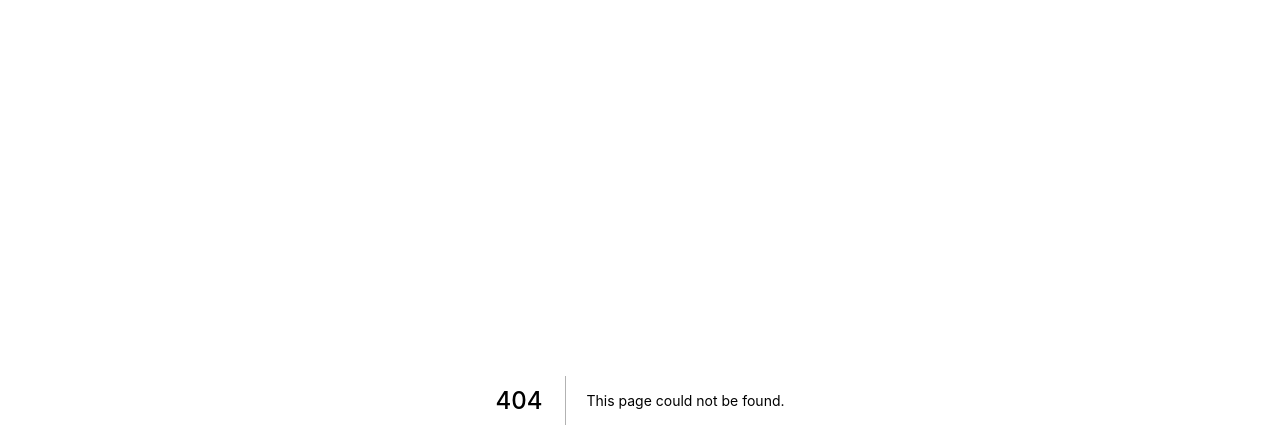
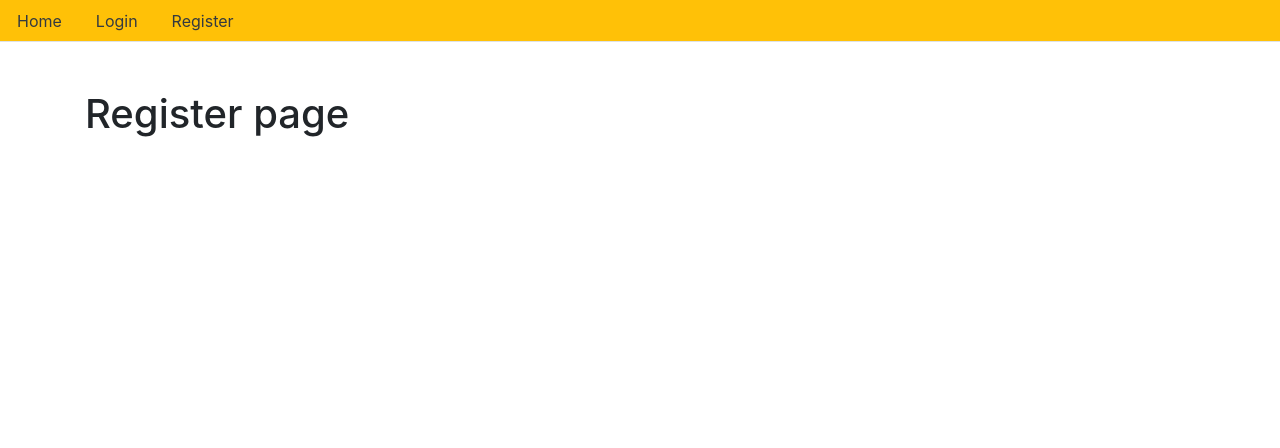
Before and after one commit to ingafter60/apa-kata-dunia, a Next.js app: page /register in a window 1280 px wide. Before the commit this address had no page. Shown: the top 448 px of the page. Built offline with nearby package versions, Linux system fonts and the light colour scheme.

Commit message:
02.4.8 (1/2 - Create login and register pages) Link component

```diff
--- /dev/null
+++ b/pages/register.js
@@ -0,0 +1,9 @@
+import Layout from '../components/Layout'
+
+const Register = () => (
+  <Layout>
+    <h1>Register page</h1>
+  </Layout>
+)
+
+export default Register
```
Also changed, not shown: pages/login.js (added, +9 -0 lines), 1 other file (tests, documents, lock files or other folders).
